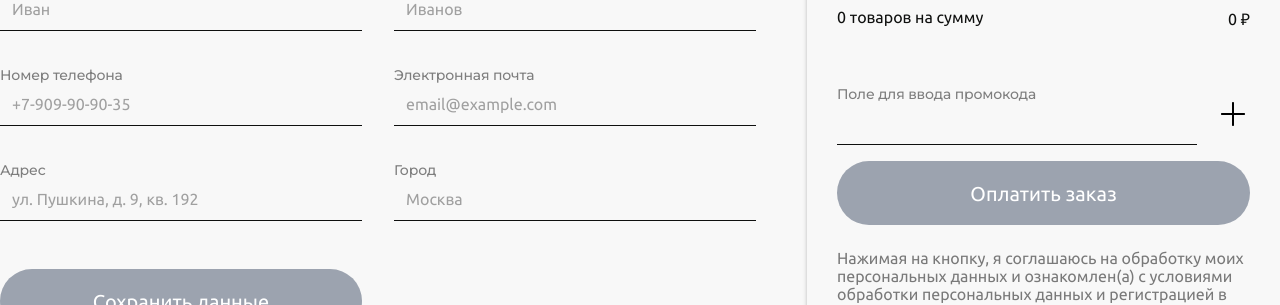
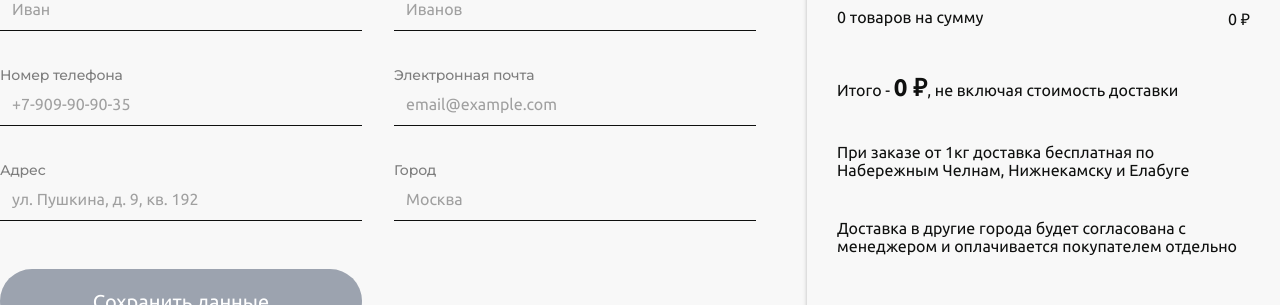
Before and after one commit to timuritodev/beancode-frontend-nextjs, a Next.js app: page /order in a window 1280 px wide. Shown: the part 458-763 px from the top of the page. Built offline with nearby package versions, Linux system fonts and the light colour scheme; no server answers.

Commit message:
added delivery-cost

```diff
--- a/src/components/OrdersBlock/OrdersBlock.tsx
+++ b/src/components/OrdersBlock/OrdersBlock.tsx
@@ -74,12 +74,14 @@ export const OrderBlock: FC<OrderBlockProps> = ({ dataSaved }) => {
   };
 
   let sum = 0;
-  // let totalWeight = 0;
-  // const deliveryCost = 250;
+  let totalWeight = 0;
+  const deliveryCost = 200;
+
+  const freeDeliveryCities = ["набережные челны", "елабуга", "нижнекамск", "челны"];
 
   cartproducts.forEach((product) => {
     sum += parseInt(product.price, 10);
-    // totalWeight += parseFloat(product.weight) || 0;
+    totalWeight += parseFloat(product.weight) || 0;
   });
 
   const {
@@ -187,6 +189,17 @@ export const OrderBlock: FC<OrderBlockProps> = ({ dataSaved }) => {
     userData = JSON.parse(storedData);
   }
 
+  // Определяем город клиента и финальную сумму с учетом доставки
+  const storedDataForCity = localStorage.getItem("orderFormData");
+  const clientCity = user.token && user.city
+    ? user.city.toLowerCase().trim()
+    : storedDataForCity
+      ? JSON.parse(storedDataForCity)?.city?.toLowerCase().trim()
+      : null;
+  const isFreeDeliveryCity = clientCity && freeDeliveryCities.includes(clientCity);
+  const shouldAddDeliveryCost = totalWeight < 1000 && isFreeDeliveryCity;
+  const finalSum = shouldAddDeliveryCost ? discountedSum + deliveryCost : discountedSum;
+
   const handleClickPayButton = async () => {
     try {
       // Генерируем номер заказа прямо перед оплатой
@@ -204,15 +217,17 @@ export const OrderBlock: FC<OrderBlockProps> = ({ dataSaved }) => {
         }
       }
 
+      // Используем уже вычисленную finalSum
+
       // Формируем description с промокодом и sessionId (если есть)
       const promoText = promoCode ? `, Промокод - ${promoCode}` : '';
       const sessionText = sessionId ? `, SessionId - ${sessionId}` : '';
       await dispatch(
         payApi({
           orderNumber: `${orderNumber}`,
-          amount: `${discountedSum * 100}`,
-          returnUrl: `https://beancode.ru/payment-sucess?orderId=${orderNumber}&userId=${userData.userId}&email=${userData.email}&phone=${userData.phone}&sum=${discountedSum}&product_info=${products_info}&product_quantity=${cartproducts.length}`,
-          // returnUrl: `http://localhost:5173/payment-sucess?orderId=${orderNumber}&userId=${userData.userId}&email=${userData.email}&phone=${userData.phone}&sum=${discountedSum}&product_info=${products_info}&product_quantity=${cartproducts.length}`,
+          amount: `${finalSum * 100}`,
+          returnUrl: `https://beancode.ru/payment-sucess?orderId=${orderNumber}&userId=${userData.userId}&email=${userData.email}&phone=${userData.phone}&sum=${finalSum}&product_info=${products_info}&product_quantity=${cartproducts.length}`,
+          // returnUrl: `http://localhost:5173/payment-sucess?orderId=${orderNumber}&userId=${userData.userId}&email=${userData.email}&phone=${userData.phone}&sum=${finalSum}&product_info=${products_info}&product_quantity=${cartproducts.length}`,
           failUrl: "https://beancode.ru/payment-fail",
           description: `Номер заказа - ${orderNumber}, Информация о заказе(id, название, вес) - ${products_info}, Кол-во товаров - ${cartproducts.length}, Город - ${userData.city}, Адрес - ${userData.address}, Email - ${userData.email}, Телефон - ${userData.phone}, ФИО - ${userData.name} ${userData.surname}${promoText}${sessionText}`,
           clientId: `${userData.userId}`,
@@ -342,19 +357,31 @@ export const OrderBlock: FC<OrderBlockProps> = ({ dataSaved }) => {
         <p className={styles.orderBlock__text}>{sum} ₽</p>
       </div> */}
       {/* <div className={styles.orderBlock__details}> */}
-      {/* {totalWeight < 1000 ? (
+      {shouldAddDeliveryCost ? (
         <p className={styles.orderBlock__text}>
-          Итого - <span className={styles.orderBlock__total}>{discountedSum} ₽</span>,
-          включая стоимость доставки 250 ₽
+          Итого - <span className={styles.orderBlock__total}>{finalSum} ₽</span>,
+          включая стоимость доставки {deliveryCost} ₽
+        </p>
+      ) : totalWeight < 1000 ? (
+        <p className={styles.orderBlock__text}>
+          Итого - <span className={styles.orderBlock__total}>{finalSum} ₽</span>,
+          не включая стоимость доставки
         </p>
       ) : (
         <p className={styles.orderBlock__text}>
-          Итого - <span className={styles.orderBlock__total}>{discountedSum} ₽</span>
+          Итого - <span className={styles.orderBlock__total}>{finalSum} ₽</span>
         </p>
       )}
-      <p className={styles.orderBlock__text}>
-        При заказе от 1кг доставка бесплатная по набережным челнам
-      </p> */}
+      {shouldAddDeliveryCost ? null : (
+        <>
+          <p className={styles.orderBlock__text}>
+            При заказе от 1кг доставка бесплатная по Набережным Челнам, Нижнекамску и Елабуге
+          </p>
+          <p className={styles.orderBlock__text}>
+            Доставка в другие города будет согласована с менеджером и оплачивается покупателем отдельно
+          </p>
+        </>
+      )}
       {/* </div> */}
       <form
         className={styles.orderBlock__input_container}
```
